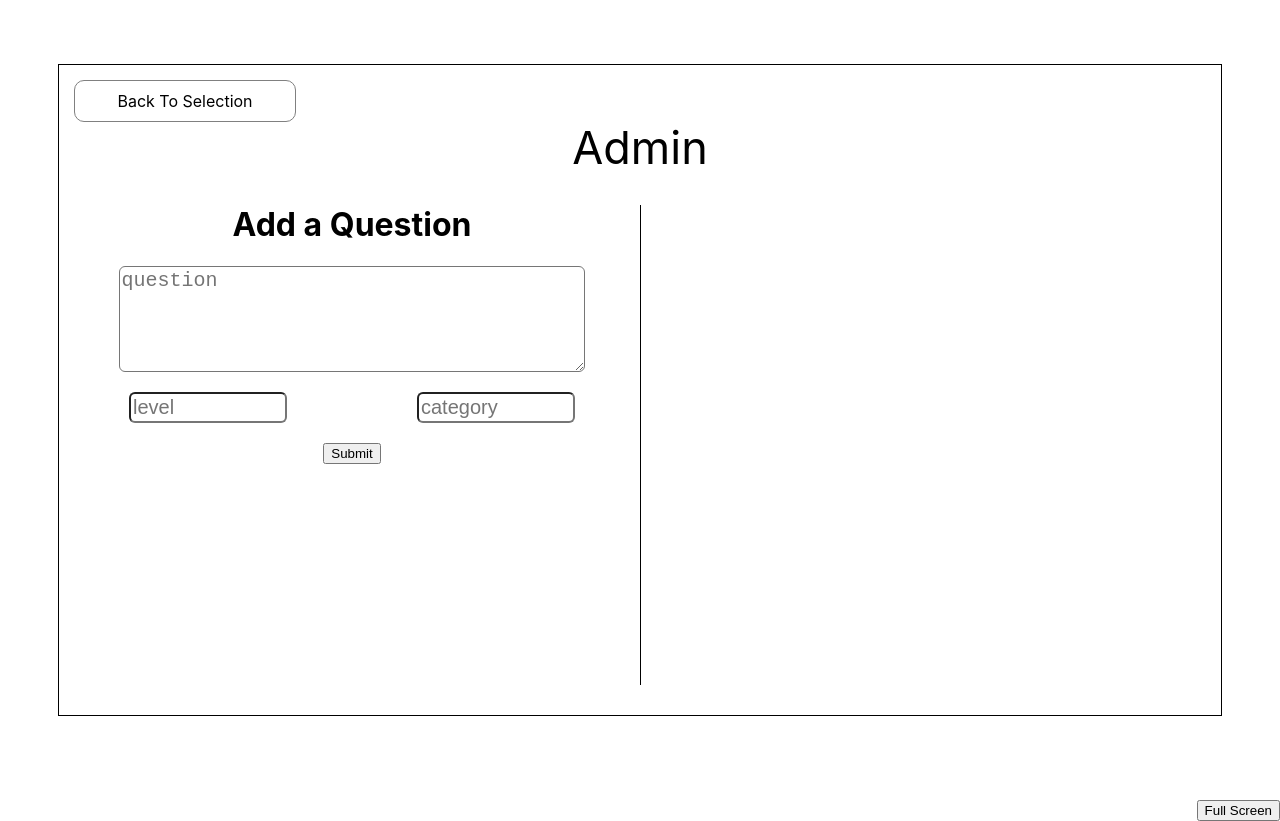
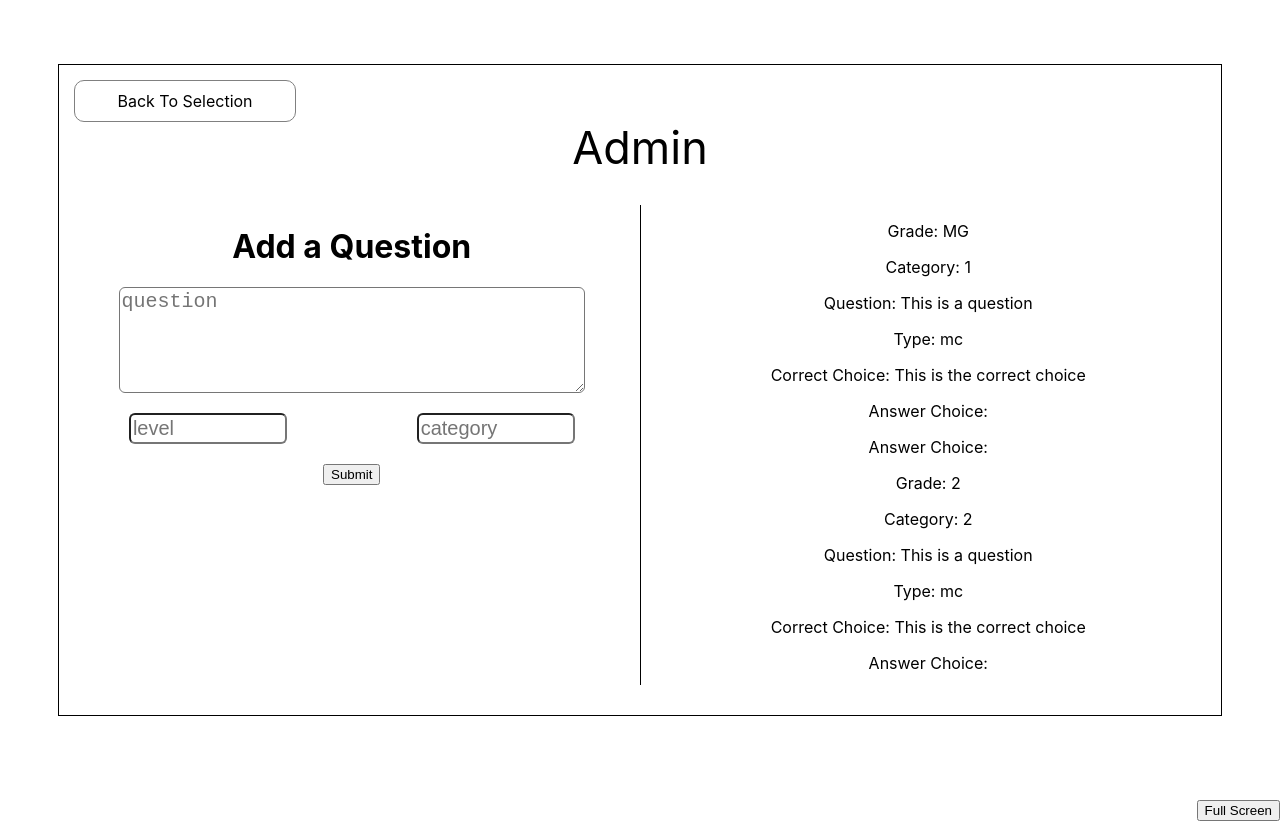
Before and after one commit to ankpham/vh-elimination-round, a React (Create React App) app: page /admin/2iu80qpo0w23 in a window 1280 px wide. Built offline with nearby package versions, Linux system fonts and the light colour scheme; no server answers.

Commit message:
added axios and remote data

```diff
--- a/package.json
+++ b/package.json
@@ -6,6 +6,7 @@
     "@testing-library/jest-dom": "^5.16.4",
     "@testing-library/react": "^13.3.0",
     "@testing-library/user-event": "^13.5.0",
+    "axios": "^0.27.2",
     "react": "^18.2.0",
     "react-dom": "^18.2.0",
     "react-router-dom": "^6.3.0",
--- /dev/null
+++ b/src/components/Question.jsx
@@ -0,0 +1,28 @@
+import React from 'react';
+
+const Question = (props) => {
+    return (
+        <>
+        {props.data.map((question,index) => {
+            return (
+                <div class="question" key={index}>
+                    <p>Grade: {question.grade === 0 ? 'MG' : question.grade}</p>
+                    <p>Category: {question.category}</p>
+                    <p>Question: {question.question}</p>
+                    <p>Type: {question.type}</p>
+                    <p>Correct Choice: {question.correctChoice}</p>
+                    {question.otherChoices.map((choices, idx) => {
+                        return (
+                            <div key={idx}>
+                                <p>Answer Choice: {choices.choice}</p>
+                            </div>
+                        )
+                    })}
+                </div>
+            )
+        })}
+        </>
+    )
+}
+
+export default Question;
--- a/src/database/questions.json
+++ b/src/database/questions.json
@@ -1,43 +1,48 @@
-{
-    "level": {
-        "1": {
-            "category": {
-                "1": {
-                    "question": ""
-                },
-                "2": {
-                    "question": ""
-                },
-                "3": {
-                    "question": ""
-                }
-            }
-        },
-        "2": {
-            "category": {
-                "1": {
-                    "question": ""
-                },
-                "2": {
-                    "question": ""
-                },
-                "3": {
-                    "question": ""
-                }
-            }
-        },
-        "3": {
-            "category": {
-                "1": {
-                    "question": ""
-                },
-                "2": {
-                    "question": ""
-                },
-                "3": {
-                    "question": ""
-                }
-            }
-        }
+[
+    {
+        "id": 1,
+        "dateCreated": null,
+        "dateLastUpdated": null,
+        "type": "mc",
+        "category": 1,
+        "grade": 0,
+        "level": 0,
+        "question": "This is a question",
+        "correctChoice": "This is the correct choice",
+        "otherChoices": [
+                "This is an answer choice",
+                "This is an answer choice"
+        ]
+    },
+    {
+        "id": 2,
+        "dateCreated": null,
+        "dateLastUpdated": null,
+        "type": "mc",
+        "category": 2,
+        "grade": 2,
+        "level": 0,
+        "question": "This is a question",
+        "correctChoice": "This is the correct choice",
+        "otherChoices": [
+                "This is an answer choice",
+                "This is an answer choice"
+        ]
+    },
+    {
+        "id": 3,
+        "dateCreated": null,
+        "dateLastUpdated": null,
+        "type": "mc",
+        "category": 2,
+        "grade": 2,
+        "level": 0,
+        "question": "This is a question",
+        "correctChoice": "This is the correct choice",
+        "otherChoices": [
+                "This is an answer choice",
+                "This is an answer choice"
+        ]
     }
-}
+
+]
--- a/src/pages/Admin.jsx
+++ b/src/pages/Admin.jsx
@@ -1,13 +1,27 @@
-import React from 'react';
+import React, { useEffect, useState } from 'react';
 import {Link} from 'react-router-dom';
+import axios from 'axios';
+
+import localData from '../database/questions.json';
+import Question from '../components/Question';
 
 const Admin = () => {
+    const [question, setData] = useState(localData);
+
+    useEffect(() => {
+        axios.get("http://localhost:8080/get/questions/all").then((response) => {
+            setData(response.data)
+            console.log(response.data)
+        })
+    }, [])
+
     return (
         <>
         <div className="admin">
             <div className="container">
                 <Link className="link back-to-selection" to="/">Back To Selection</Link>
                 <h1 className='heading'>Admin</h1>
+                <div className="admin-container">
                     <form className="add-question">
                         <h1 className='sub-heading'>Add a Question</h1>
                         <div className="form-row">
@@ -22,9 +36,11 @@ const Admin = () => {
                         </div>
                     </form>
                     <div className="question-list">
-
+                        <Question data={question}/>
                     </div>
                 </div>
+            </div>
+
         </div>
         </>
     )
--- a/src/pages/Home.jsx
+++ b/src/pages/Home.jsx
@@ -55,9 +55,10 @@ const Home = () => {
             <div className="container">
                 <h1 className='heading'>Selection</h1>
                 <div ref={levelContainer} className="level">
-                    <span className="select" onClick={() => setActive("level", 1)}>Level 1</span>
-                    <span className="select" onClick={() => setActive("level", 2)}>Level 2</span>
-                    <span className="select" onClick={() => setActive("level", 3)}>Level 3</span>
+                    <span className="select" onClick={() => setActive("level", 0)}>Grade MG</span>
+                    <span className="select" onClick={() => setActive("level", 1)}>Grade 1</span>
+                    <span className="select" onClick={() => setActive("level", 2)}>Grade 2</span>
+                    <span className="select" onClick={() => setActive("level", 3)}>Grade 3</span>
                 </div>
                 <div ref={categoryContainer} className="category">
                     <span className="select" onClick={() => setActive("category", 1)}>Category 1</span>
--- a/src/style/admin.css
+++ b/src/style/admin.css
@@ -2,6 +2,11 @@
     display: flex;
     height: 100vh;
     width: 100%;
+}
+
+.admin-container {
+    display: flex;
+    flex-direction: row;
 }
 
 .add-question {
@@ -9,3 +14,9 @@
     height: 60vh;
     border-right: black solid 1px;
 }
+
+.question-list {
+    width: 50%;
+    height: 60vh;
+    overflow: scroll;
+}
```
Also changed, not shown: 1 other file (tests, documents, lock files or other folders). Lines whose indentation alone changed are shown as unchanged.
